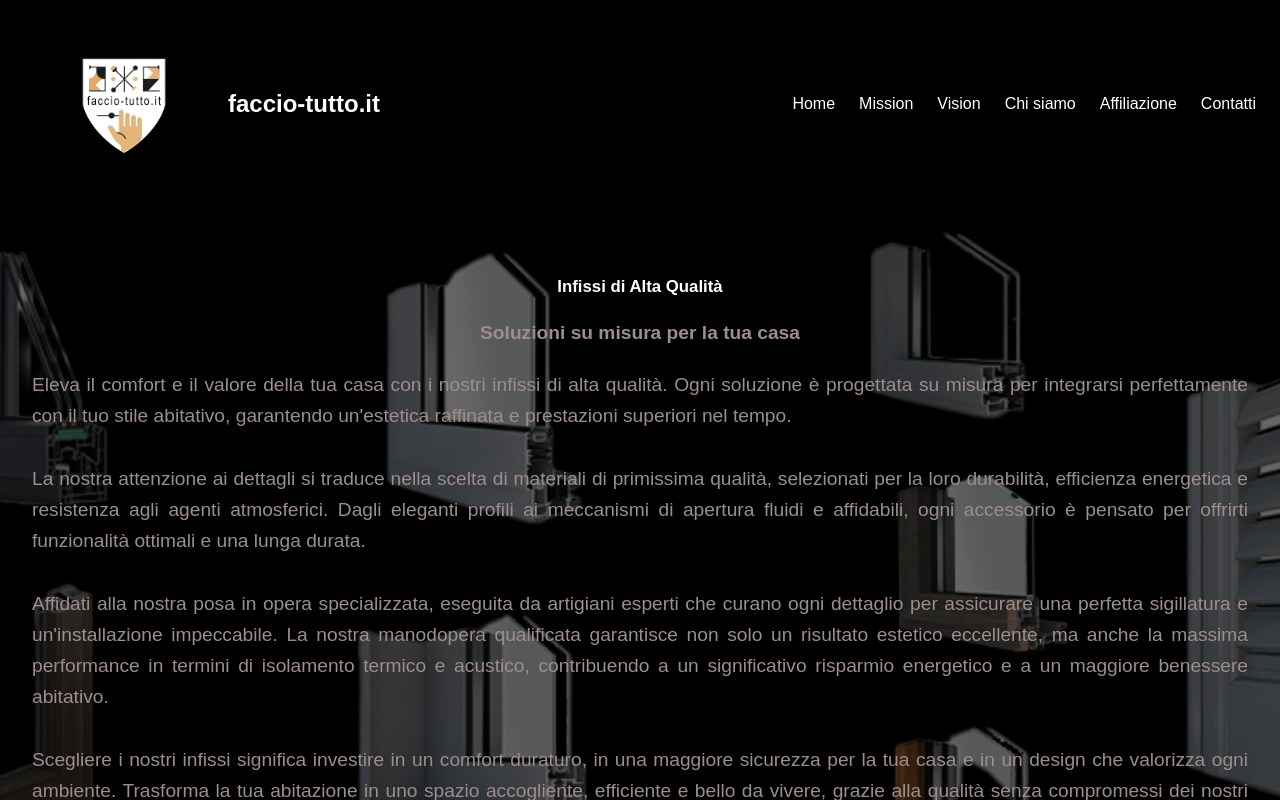
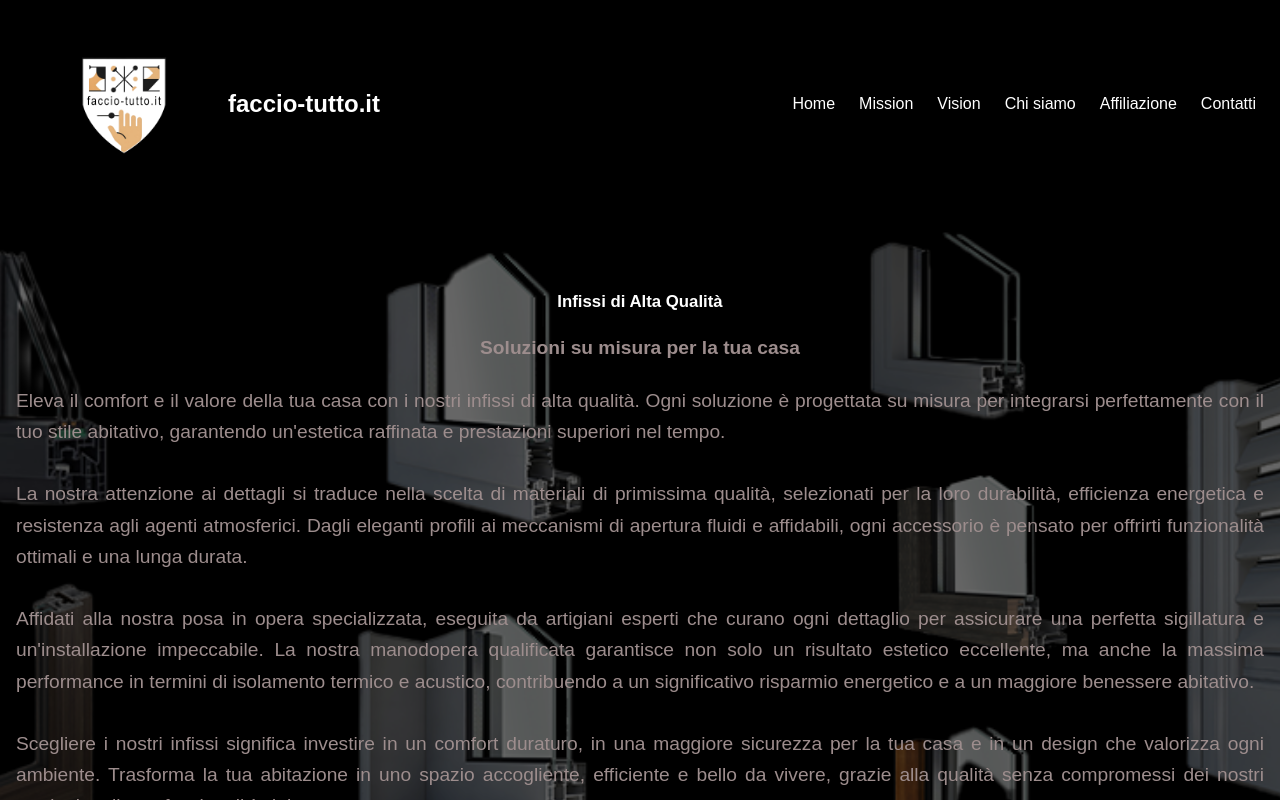
Before and after one commit to faccio-tutto/faccio-tutto, a Next.js app: page /infissi in a window 1280 px wide. Shown: the top 800 px of the page. Built offline with nearby package versions, Linux system fonts and the light colour scheme.

Commit message:
nuova prova pagina infissi

```diff
--- a/app/infissi/page.tsx
+++ b/app/infissi/page.tsx
@@ -70,14 +70,14 @@ const InfissiPage = () => {
           priority
         />
         <div className="absolute z-10 text-center p-4 w-full flex flex-col items-center">
-          <h2 className="text-3xl sm:text-5xl font-bold mb-4 sm:mb-6 text-brown-custom relative z-20 max-w-full px-4">
+          <h2 className="text-3xl sm:text-5xl font-bold mb-4 sm:mb-6 text-brown-custom relative z-20 w-full">
             Infissi di Alta Qualità
           </h2>
-          <p className="text-xl sm:text-2xl font-bold mb-4 sm:mb-6 text-white relative z-20 max-w-full px-4">
+          <p className="text-xl sm:text-2xl font-bold mb-4 sm:mb-6 text-white relative z-20 w-full">
             Soluzioni su misura per la tua casa
           </p>
           <div className="text-justify relative z-20 w-full">
-            <p className="text-base sm:text-lg leading-relaxed text-white max-w-full mx-auto px-4">
+            <p className="text-base sm:text-lg leading-relaxed text-white w-full mx-auto">
               Eleva il comfort e il valore della tua casa con i nostri infissi di alta
               qualità. Ogni soluzione è progettata su misura per integrarsi
               perfettamente con il tuo stile abitativo, garantendo un'estetica
```
